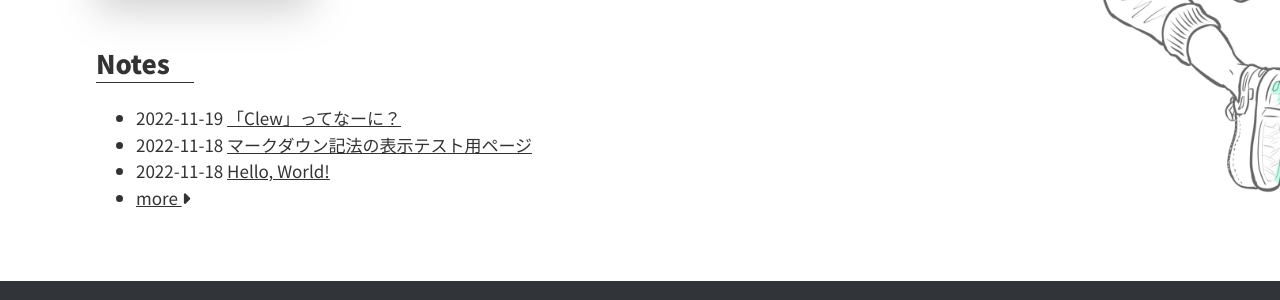
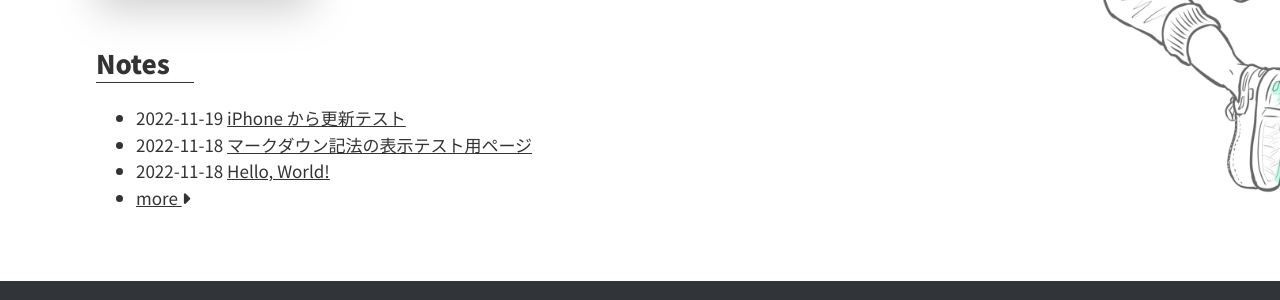
Before and after one commit to kenkenpa198/kems-clew.net, a Jekyll site: the page built from docs/index.html, in a window 1280 px wide. Shown: the part 638-938 px from the top of the page. Built offline with Jekyll 4.4.1, drawn with Linux system fonts in a browser that asks for light colours; nearby versions of some CDN libraries; some of the changed lines change nothing that is shown.

Commit message:
[update]2022-11-19-whats-clew.md を更新

```diff
--- a/docs/_posts/2022-11-19-whats-clew.md
+++ b/docs/_posts/2022-11-19-whats-clew.md
@@ -1,14 +1,9 @@
 ---
-title: 「Clew」ってなーに？
+title: iPhone から更新テスト
 layout: post
 page-category: note
 created: 2022-11-19
-updated: 2022-11-19
+updated: 2022-11-20
 ---
 
-> clew [名]
->
-> 1. 〔縫い糸や毛糸などの〕糸玉
-> 2. 〔ギリシャ神話の〕アリアドネー［テセウス］の糸◆テセウスが迷宮を抜け出すのに使った糸。
-
-[英辞郎 on the WEB](https://eow.alc.co.jp/search?q=clew) より。
+iPhone の GitHub アプリからマークダウンを更新してみるテスト！
```
